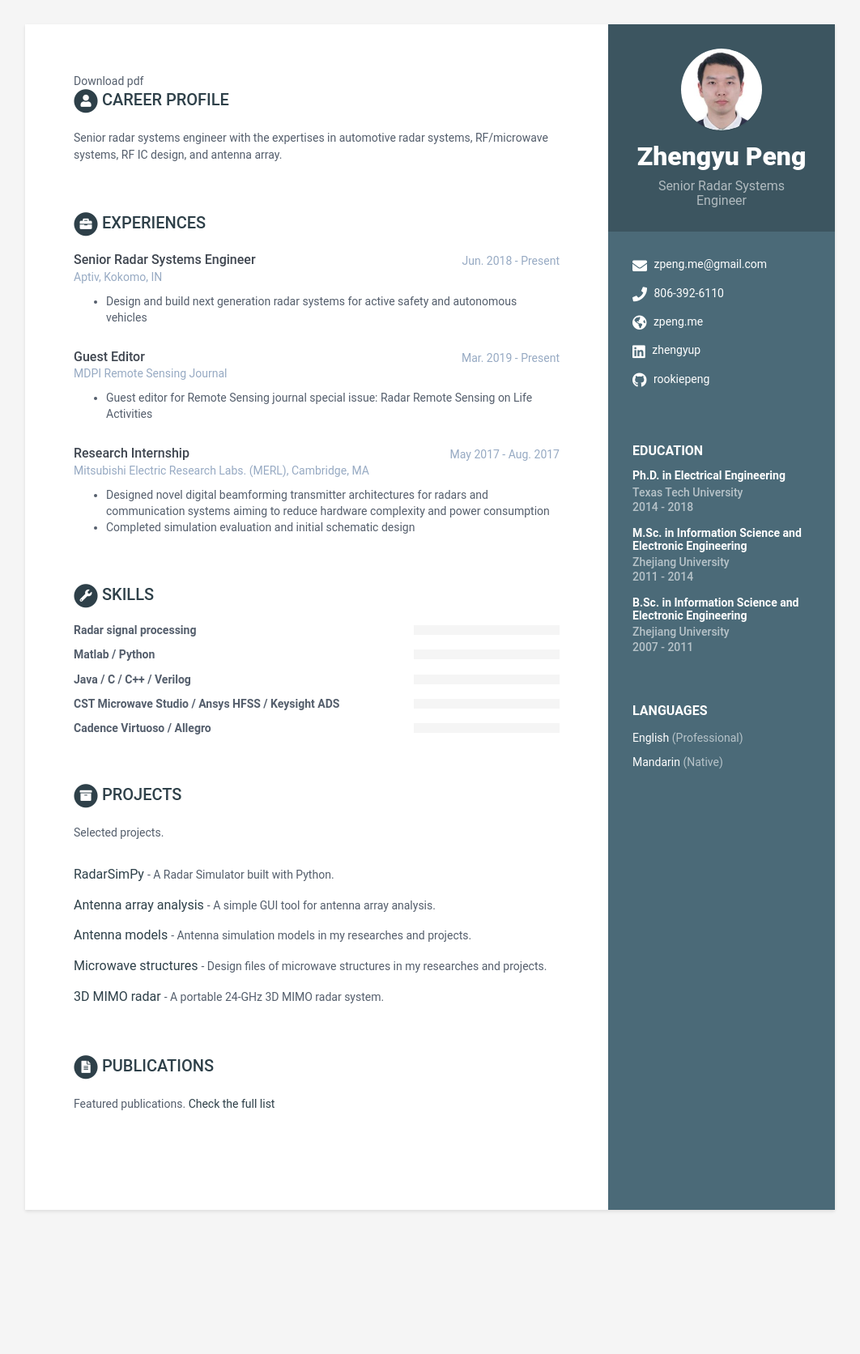
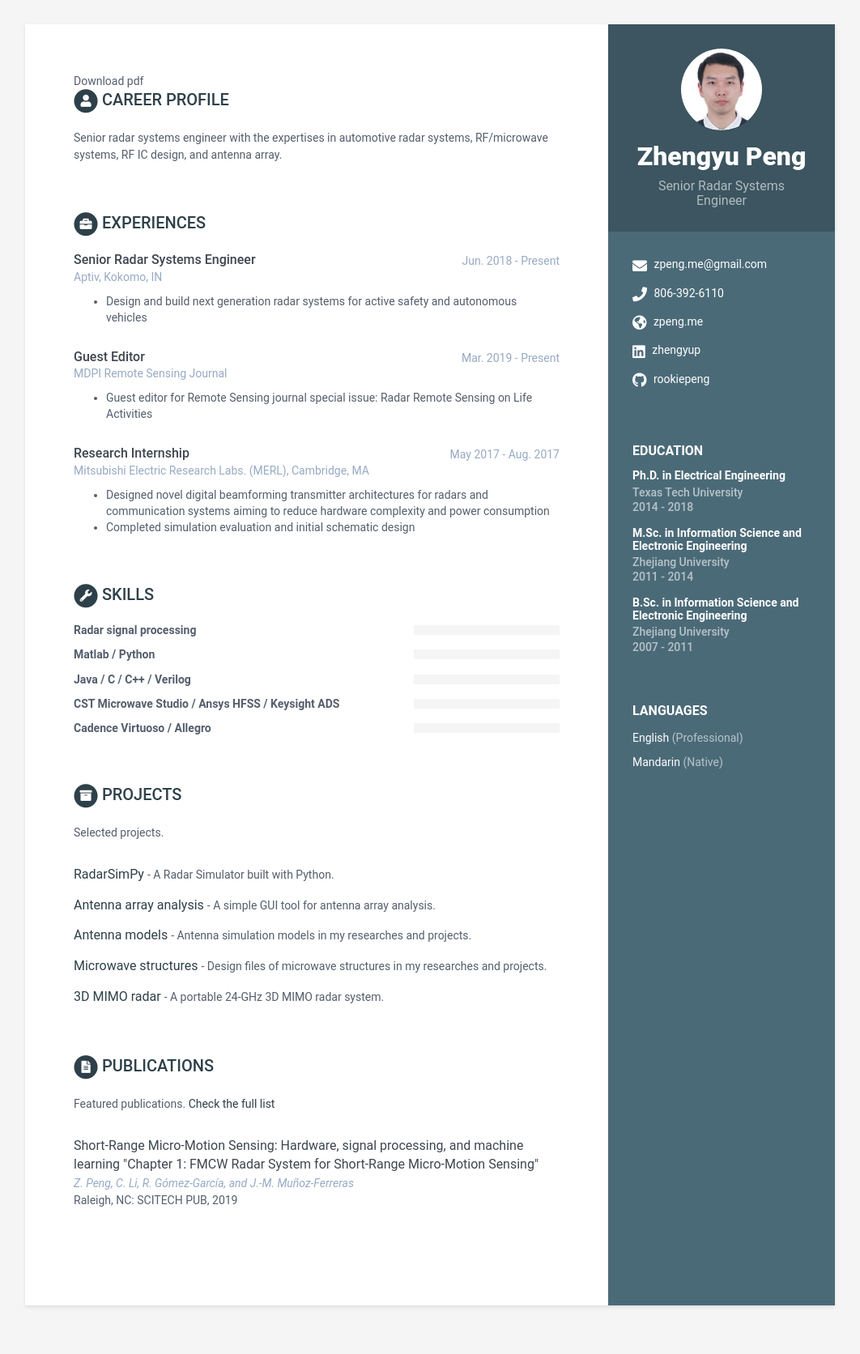
Before and after one commit to rookiepeng/zpeng-resume-cv, a Jekyll site: the page built from docs/index.html, in a window 1280 px wide. Shown: the whole page at 81% size, without its empty margins (109-1171 px from the left). Built offline with Jekyll 4.4.1, drawn with Linux system fonts in a browser that asks for light colours; before the commit the page ends 1554 px from its top, so only the background shows below that.

Commit message:
publication

```diff
--- a/docs/_data/data.yml
+++ b/docs/_data/data.yml
@@ -136,9 +136,9 @@ publications:
       Featured publications. <a href="https://zpeng.me/index.php/publications/" target="_blank" rel="nofollow">Check the full list</a>
 
     papers:
-      #- title: The Art of Computer Programming
-      #  authors: Donald E. Knuth
-      #  conference: Addison-Wesley, 1968
+      - title: "Short-Range Micro-Motion Sensing: Hardware, signal processing, and machine learning \"Chapter 1: FMCW Radar System for Short-Range Micro-Motion Sensing\""
+        authors: Z. Peng, C. Li, R. Gómez-García, and J.-M. Muñoz-Ferreras
+        conference: "Raleigh, NC: SCITECH PUB, 2019"
 
       #- title: "Genetic Programming III: Darwinian Invention &amp; Problem Solving"
       #  authors: Koza, J.R., Andre, D., Bennett, F.H., Keane, M.A.
```
